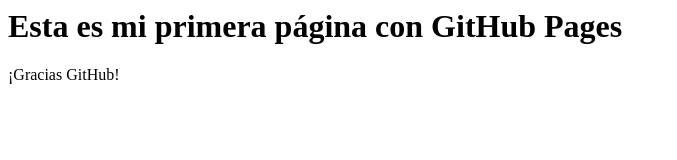
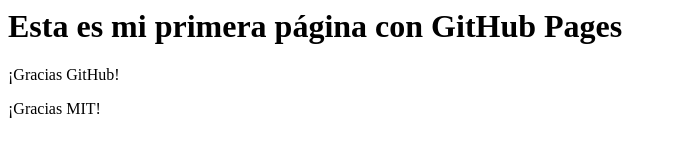
Before and after one commit to Francojaimel/MIT, a plain HTML site: page index.html in a window 1280 px wide. Shown: the whole page, without its empty margins (0-677 px from the left). Drawn offline with Linux system fonts and the light colour scheme.

Commit message:
MIT also

```diff
--- a/index.html
+++ b/index.html
@@ -1,4 +1,5 @@
 <html>
 <h1> Esta es mi primera página con GitHub Pages </h1>
 <p>¡Gracias GitHub!</p>
+  <p>¡Gracias MIT!</p>
 </html>
```
